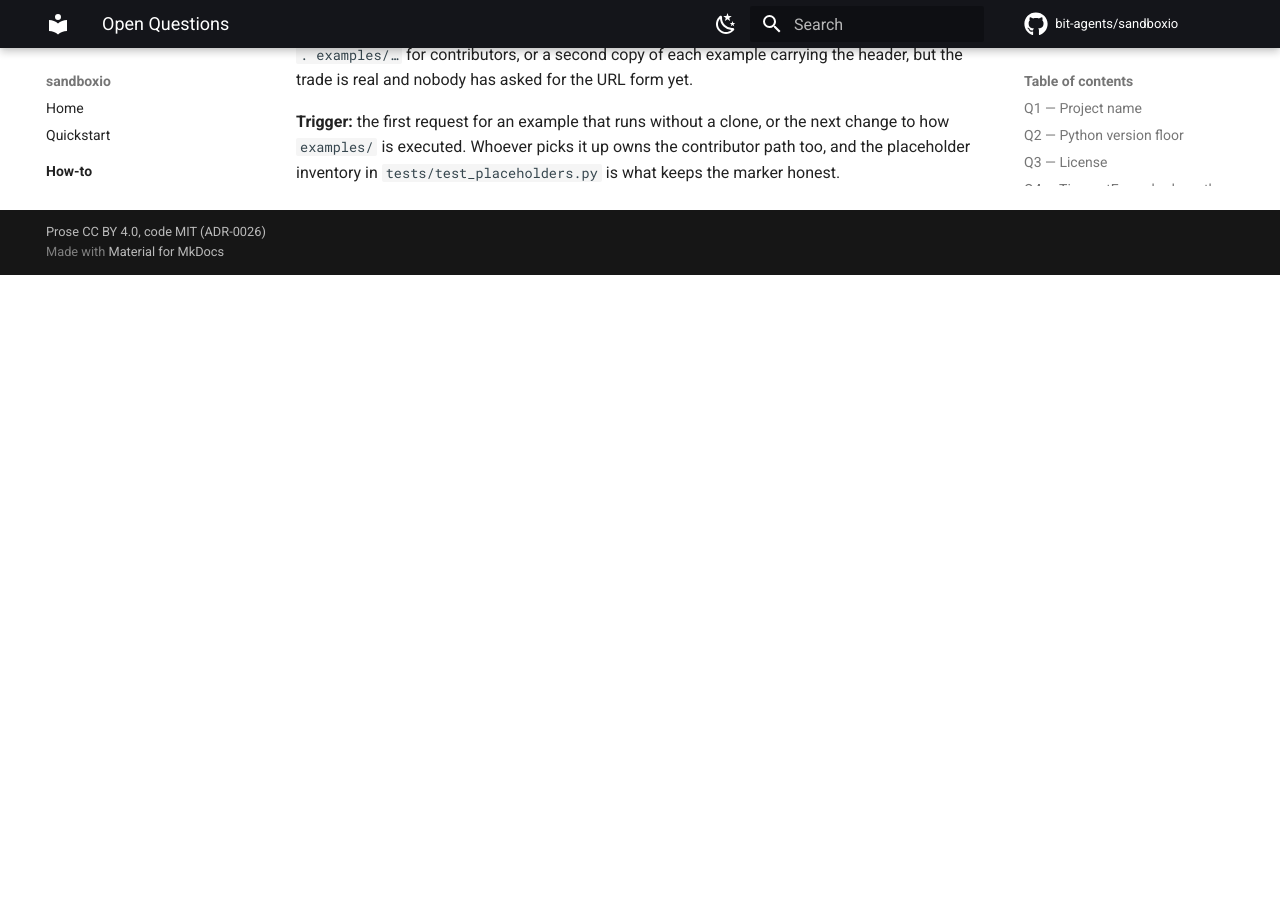
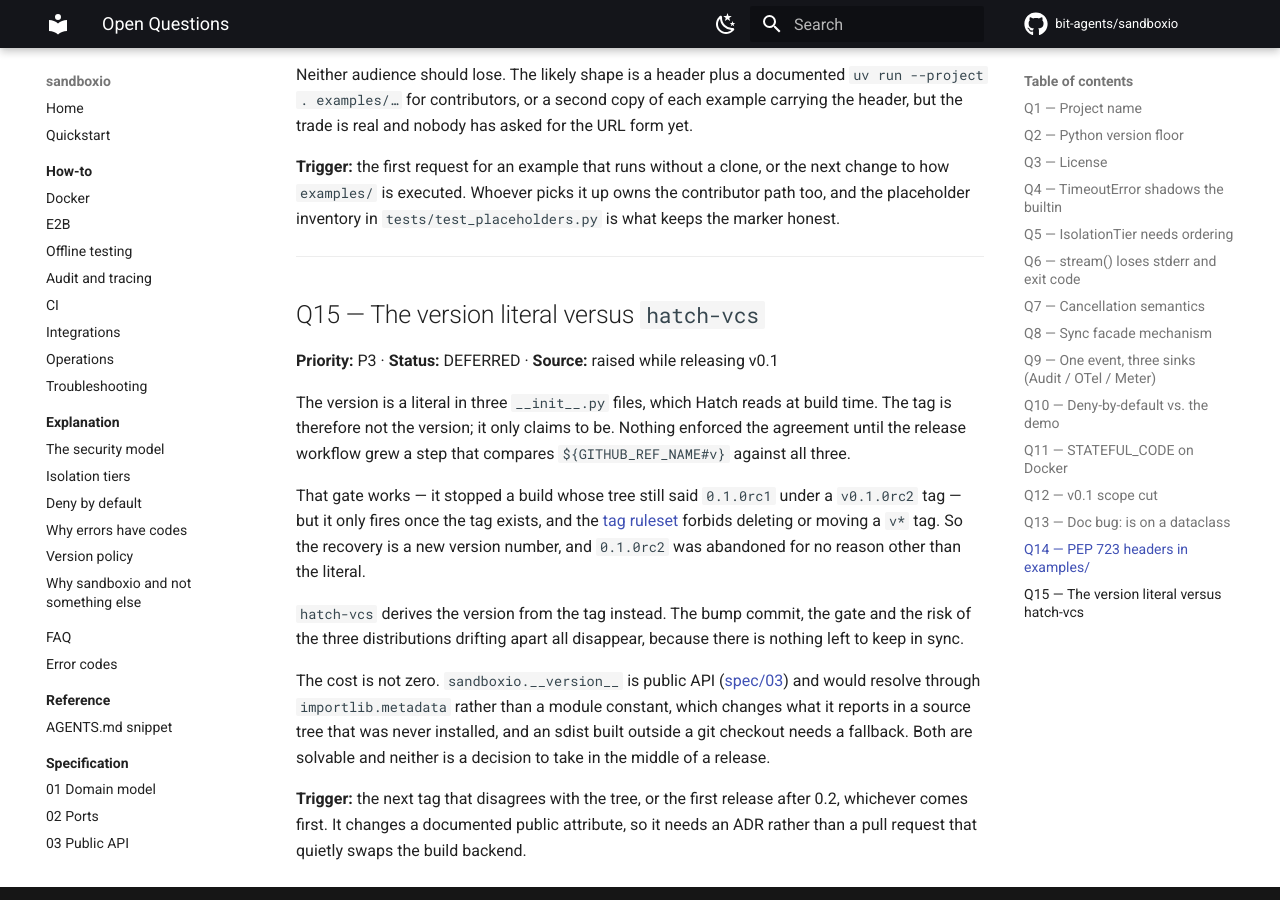
Before and after one commit to bit-agents/sandboxio, an MkDocs documentation site: the page built from docs/open-questions.md, in a window 1280 px wide and 900 px high, scrolled down 6800 px. Built offline with MkDocs 1.6.1 and Material for MkDocs 9.7.7, drawn with Linux system fonts in a browser that asks for light colours; comment, search, counter and statistics services are not loaded; before the commit the page ends 7075 px from its top, so only the background shows below that; some of the changed text lies outside the part shown.

Commit message:
docs: record the hatch-vcs deferral as Q15 (#33)
Signed-off-by: Michał Szkodziński <mszkodzinski@users.noreply.github.com>
Co-authored-by: Claude Opus 5 (1M context) <noreply@anthropic.com>

```diff
--- a/docs/open-questions.md
+++ b/docs/open-questions.md
@@ -25,6 +25,7 @@ in `docs/adr/`.
 | [Q12](#q12--v01-scope-cut) | v0.1 scope cut | P2 | **DECIDED** |
 | [Q13](#q13--doc-bug-is-on-a-dataclass) | Doc bug: `is` on a dataclass | P2 | **DECIDED** |
 | [Q14](#q14--pep-723-headers-in-examples) | PEP 723 headers in `examples/` | P3 | **DEFERRED** |
+| [Q15](#q15--the-version-literal-versus-hatch-vcs) | The version literal versus `hatch-vcs` | P3 | **DEFERRED** |
 
 ---
 
@@ -287,3 +288,33 @@ the header, but the trade is real and nobody has asked for the URL form yet.
 **Trigger:** the first request for an example that runs without a clone, or the next change
 to how `examples/` is executed. Whoever picks it up owns the contributor path too, and the
 placeholder inventory in `tests/test_placeholders.py` is what keeps the marker honest.
+
+---
+
+## Q15 — The version literal versus `hatch-vcs`
+
+**Priority:** P3 · **Status:** DEFERRED · **Source:** raised while releasing v0.1
+
+The version is a literal in three `__init__.py` files, which Hatch reads at build time. The
+tag is therefore not the version; it only claims to be. Nothing enforced the agreement until
+the release workflow grew a step that compares `${GITHUB_REF_NAME#v}` against all three.
+
+That gate works — it stopped a build whose tree still said `0.1.0rc1` under a `v0.1.0rc2`
+tag — but it only fires once the tag exists, and the
+[tag ruleset](https://github.com/bit-agents/sandboxio/rules) forbids deleting or moving a
+`v*` tag. So the recovery is a new version number, and `0.1.0rc2` was abandoned for no
+reason other than the literal.
+
+`hatch-vcs` derives the version from the tag instead. The bump commit, the gate and the risk
+of the three distributions drifting apart all disappear, because there is nothing left to
+keep in sync.
+
+The cost is not zero. `sandboxio.__version__` is public API
+([spec/03](spec/03-public-api.md)) and would resolve through `importlib.metadata` rather than
+a module constant, which changes what it reports in a source tree that was never installed,
+and an sdist built outside a git checkout needs a fallback. Both are solvable and neither is
+a decision to take in the middle of a release.
+
+**Trigger:** the next tag that disagrees with the tree, or the first release after 0.2,
+whichever comes first. It changes a documented public attribute, so it needs an ADR rather
+than a pull request that quietly swaps the build backend.
```
